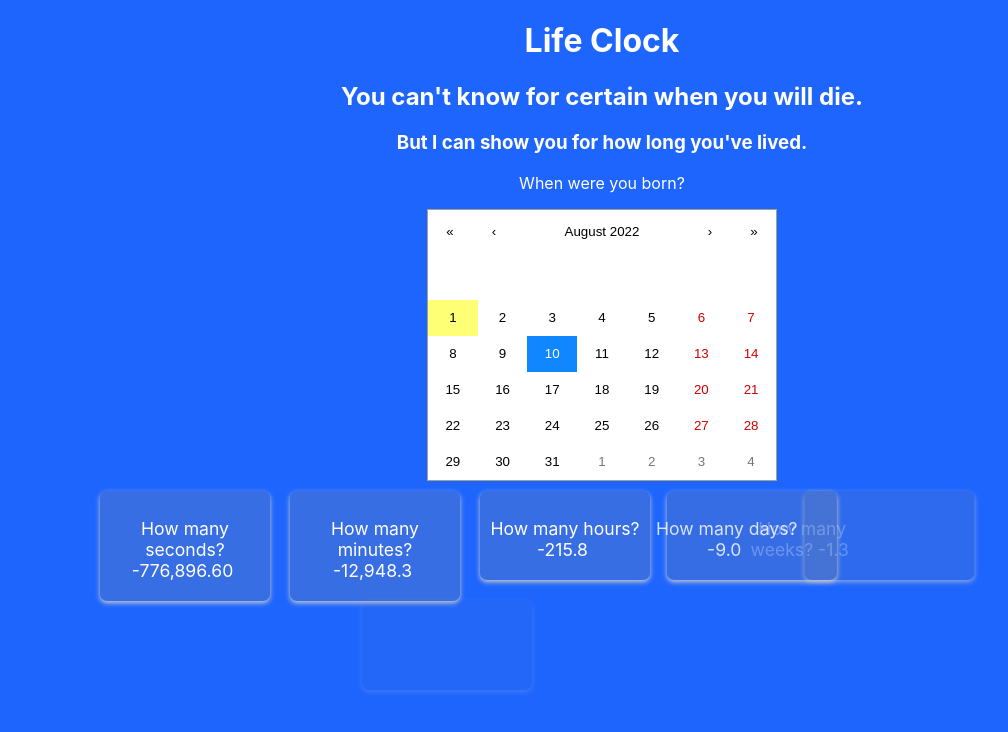
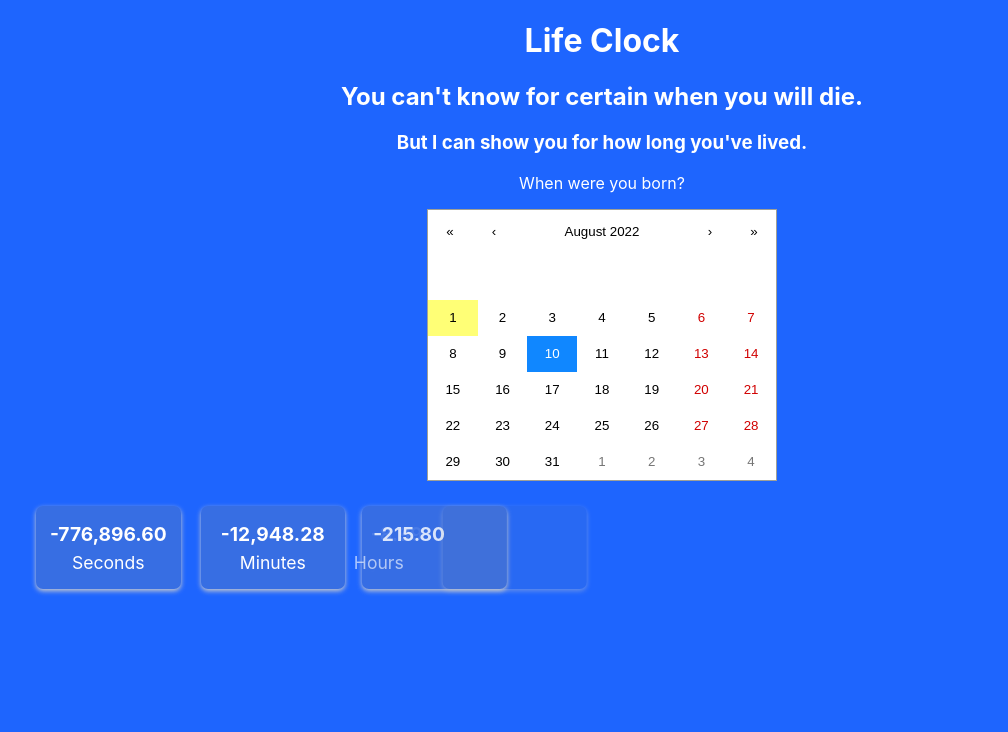
Before and after one commit to Id3arium/LifeClock, a React (Create React App) app: page / in a window 1280 px wide. Both pictures are taken after a click on the button "10". Shown: the top 732 px of the page, without its empty margins (38-1046 px from the left). Built offline with nearby package versions, Linux system fonts and the light colour scheme.

Commit message:
centering the cards on page. tweaking the cards css

```diff
--- a/src/Components/App.css
+++ b/src/Components/App.css
@@ -9,6 +9,8 @@
 }
 
 .mid{
-  overflow:auto;
-  margin: 0 10%;
+  overflow: auto;
+  margin: 15px 5%;
+  display: flex;
+  justify-content: center;
 }
--- a/src/Components/App.js
+++ b/src/Components/App.js
@@ -75,18 +75,18 @@ function App() {
       </div>
 
       {datePicked && <div className='mid'>
-        <ClockCard units={"seconds"} timePassed={ch.getSeconds(time, birthDate)}/>
-        <ClockCard units={"minutes"} timePassed={ch.getMinutes(time, birthDate)}/>
-        <ClockCard units={"hours"} timePassed={ch.getHours(time, birthDate)}/>
-        <ClockCard units={"days"} timePassed={ch.getDays(time, birthDate)}/>
-        <ClockCard units={"weeks"} timePassed={ch.getWeeks(time, birthDate)}/>
-        <ClockCard units={"months"} timePassed={ch.getMonths(time, birthDate)}/>
-        <ClockCard units={"years"} timePassed={ch.getYears(time, birthDate)}/>
+        <ClockCard units={"Seconds"} timePassed={ch.getSeconds(time, birthDate)}/>
+        <ClockCard units={"Minutes"} timePassed={ch.getMinutes(time, birthDate)}/>
+        <ClockCard units={"Hours"} timePassed={ch.getHours(time, birthDate)}/>
+        <ClockCard units={"Days"} timePassed={ch.getDays(time, birthDate)}/>
+        <ClockCard units={"Weeks"} timePassed={ch.getWeeks(time, birthDate)}/>
+        <ClockCard units={"Months"} timePassed={ch.getMonths(time, birthDate)}/>
+        <ClockCard units={"Years"} timePassed={ch.getYears(time, birthDate)}/>
       </div>}
 
       {datePicked && <div className='bot'>
-        <p> Have passed since that day? </p>
-        <p> Think of all the things that have happened in this time. </p>
+        <p> Have passed since that day. </p>
+        <p> Think of everything you experienced in this time. </p>
         <p> Did things go the way you expected? </p>
         <p> What will you do next? </p>
       </div>}
--- a/src/Components/ClockCard/ClockCard.css
+++ b/src/Components/ClockCard/ClockCard.css
@@ -8,13 +8,15 @@
     margin: 10px;
     float: left;
   }
+
   .clock-card h1 {
-    font-size: 1.1em;
-    margin-bottom: 6px;
+    font-size: 1.2em;
+    margin: 6px 0;
   }
+
   .clock-card p {
     font-size: 1.1em;
-    margin-bottom: 10px;
+    margin: 6px 0;
     white-space: pre-wrap;
     word-wrap: break-word;
   }
--- a/src/Components/ClockCard/ClockCard.js
+++ b/src/Components/ClockCard/ClockCard.js
@@ -4,7 +4,8 @@ import "./ClockCard.css"
 export default function ClockCard({units, timePassed}){
     return (
         <div className="clock-card">
-            <p >How many {units}? {timePassed} </p>
+            <h1 > {timePassed} </h1>
+            <p > {units} </p>
         </div>
     )
 }
--- a/src/Components/ClockHelpers.js
+++ b/src/Components/ClockHelpers.js
@@ -1,8 +1,8 @@
-export let formatNum = (num, fixed=1) => num.toFixed(fixed).replace(/\B(?=(\d{3})+(?!\d))/g, ',')
+export let formatNum = (num, fixed=2) => num.toFixed(fixed).replace(/\B(?=(\d{3})+(?!\d))/g, ',')
 
 export let getSeconds = (now, birthDate) => {
     let seconds = (now - birthDate) / 1000
-    return formatNum(seconds,2)
+    return formatNum(seconds)
 }
 export let getMinutes = (now, birthDate) => {
     let minutes = (now - birthDate) / (1000 * 60)
@@ -24,10 +24,10 @@ export let getWeeks = (now, birthDate) => {
 export let getMonths = (now, birthDate ) => {
     let months = (now.getFullYear() - birthDate.getFullYear()) * 12
     months += (now.getMonth() - birthDate.getMonth())
-    return formatNum(months)
+    return months
 }
-export let getYears = (birthDate) => {
-    let years = (new Date().getFullYear() - birthDate.getFullYear())
+export let getYears = (now, birthDate) => {
+    let years = (now.getFullYear() - birthDate.getFullYear())
     return years
 }
 
```
